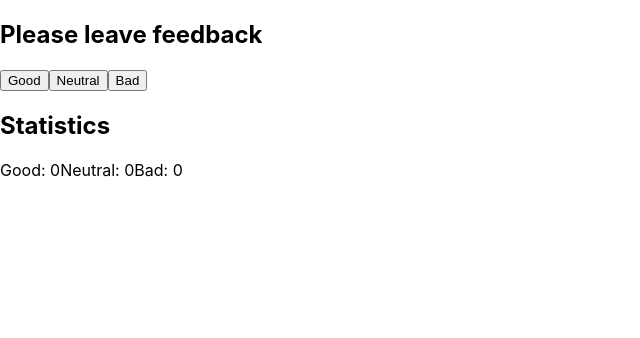
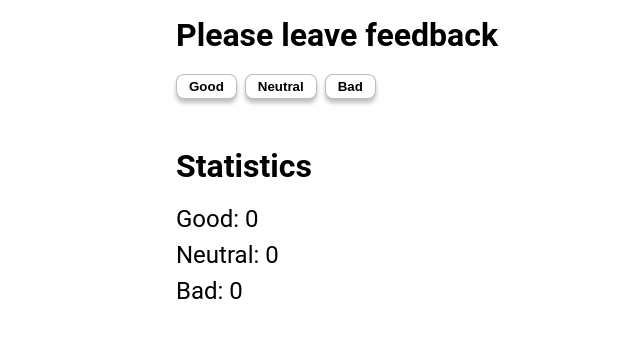
Before and after one commit to IrynaKyslytsia/goit-react-hw-02-feedback, a React (Create React App) app: page / in a window 1280 px wide. Shown: the top 338 px of the page, without its empty margins (0-640 px from the left). Built offline with nearby package versions, Linux system fonts and the light colour scheme.

Commit message:
App & Feedback styled

```diff
--- a/src/components/App.jsx
+++ /dev/null
@@ -1,9 +0,0 @@
-import Feedback from "./Feedback/Feedback";
-
-export const App = () => {
-  return (
-    <div>
-      <Feedback />
-    </div>
-  );
-};
--- /dev/null
+++ b/src/components/App/App.jsx
@@ -0,0 +1,10 @@
+import Feedback from "../Feedback/Feedback";
+import { Container } from './App.styled'
+
+export const App = () => {
+  return (
+    <Container>
+      <Feedback />
+    </Container>
+  );
+};
--- /dev/null
+++ b/src/components/App/App.styled.jsx
@@ -0,0 +1,7 @@
+import styled from '@emotion/styled';
+
+export const Container = styled.div`
+    width: 960px;
+    margin-left: auto;
+    margin-right: auto;
+`;
--- a/src/components/Feedback/Feedback.jsx
+++ b/src/components/Feedback/Feedback.jsx
@@ -1,4 +1,5 @@
 import React, { Component } from 'react';
+import { FeedbackOptions, Statistics, SectionTitle, FeedbackButtons, Button, FeedbackOutput, FeedbackItem } from './Feedback.styled';
 
 class Feedback extends Component {
     state = {
@@ -33,24 +34,24 @@ class Feedback extends Component {
 
     render() {
         return (
-            <div className='feedback'>
-                <div className='feedback__controls'>
-                    <h2 className='feedback__title'>Please leave feedback</h2>
-                    <div className='feedback__buttons'>
-                        <button type="button" onClick={this.incrementPositiveFeedback} data-state="good">Good</button>
-                        <button type="button" onClick={this.incrementNeutralFeedback}>Neutral</button>
-                        <button type="button" onClick={this.incrementNegativeFeedback}>Bad</button>
-                    </div>
-                </div>
-                <div className='feedback__statistic'>
-                    <h2 className='feedback__title'>Statistics</h2>
-                    <div className='feedback__output'>
-                        <span>Good: {this.state.good}</span>
-                        <span>Neutral: {this.state.neutral}</span>
-                        <span>Bad: {this.state.bad}</span>
-                    </div>
-                </div>
-            </div>
+            <>
+                <FeedbackOptions>
+                    <SectionTitle className='feedback__title'>Please leave feedback</SectionTitle>
+                    <FeedbackButtons>
+                        <Button type="button" onClick={this.incrementPositiveFeedback} data-state="good">Good</Button>
+                        <Button type="button" onClick={this.incrementNeutralFeedback}>Neutral</Button>
+                        <Button type="button" onClick={this.incrementNegativeFeedback}>Bad</Button>
+                    </FeedbackButtons>
+                </FeedbackOptions>
+                <Statistics>
+                    <SectionTitle className='feedback__title'>Statistics</SectionTitle>
+                    <FeedbackOutput>
+                        <FeedbackItem>Good: {this.state.good}</FeedbackItem>
+                        <FeedbackItem>Neutral: {this.state.neutral}</FeedbackItem>
+                        <FeedbackItem>Bad: {this.state.bad}</FeedbackItem>
+                    </FeedbackOutput>
+                </Statistics>
+            </>
         )
     }
 }
--- /dev/null
+++ b/src/components/Feedback/Feedback.styled.jsx
@@ -0,0 +1,47 @@
+import styled from '@emotion/styled';
+
+export const FeedbackOptions = styled.div`
+    margin-bottom: 16px;
+    padding: 16px;
+`;
+
+export const Statistics = styled.div`
+    padding: 16px;
+`;
+
+export const SectionTitle = styled.h2`
+    margin: 0;
+    padding: 0;
+    font-size: 32px;
+    padding-bottom: 20px;
+`;
+
+export const FeedbackButtons = styled.div`
+    display: flex;
+    gap: 8px;
+`;
+
+export const Button = styled.button`
+    display: flex;
+    justify-content: center;
+    align-items: center;
+    padding: 4px 12px;
+    background-color: #FFFFFF;
+    border: 1px solid rgba(0, 0, 0, 0.25);
+    border-radius: 8px;
+    box-shadow: 0px 4px 4px rgba(0, 0, 0, 0.25);
+    font-weight: 700;
+    &:hover {
+        background-color: #c6c8f9;
+    }
+`;
+
+export const FeedbackOutput = styled.div`
+    display: flex;
+    flex-direction: column;
+    gap: 8px;
+`;
+
+export const FeedbackItem = styled.span`
+    font-size: 24px;
+`;
--- a/src/index.css
+++ b/src/index.css
@@ -2,14 +2,7 @@
 
 body {
   margin: 0;
-  font-family: -apple-system, BlinkMacSystemFont, 'Segoe UI', 'Roboto', 'Oxygen',
-    'Ubuntu', 'Cantarell', 'Fira Sans', 'Droid Sans', 'Helvetica Neue',
-    sans-serif;
+  font-family: 'Roboto', sans-serif;
   -webkit-font-smoothing: antialiased;
   -moz-osx-font-smoothing: grayscale;
 }
-
-code {
-  font-family: source-code-pro, Menlo, Monaco, Consolas, 'Courier New',
-    monospace;
-}
--- a/src/index.js
+++ b/src/index.js
@@ -1,6 +1,6 @@
 import React from 'react';
 import ReactDOM from 'react-dom/client';
-import { App } from 'components/App';
+import { App } from 'components/App/App';
 import './index.css';
 
 ReactDOM.createRoot(document.getElementById('root')).render(
```
